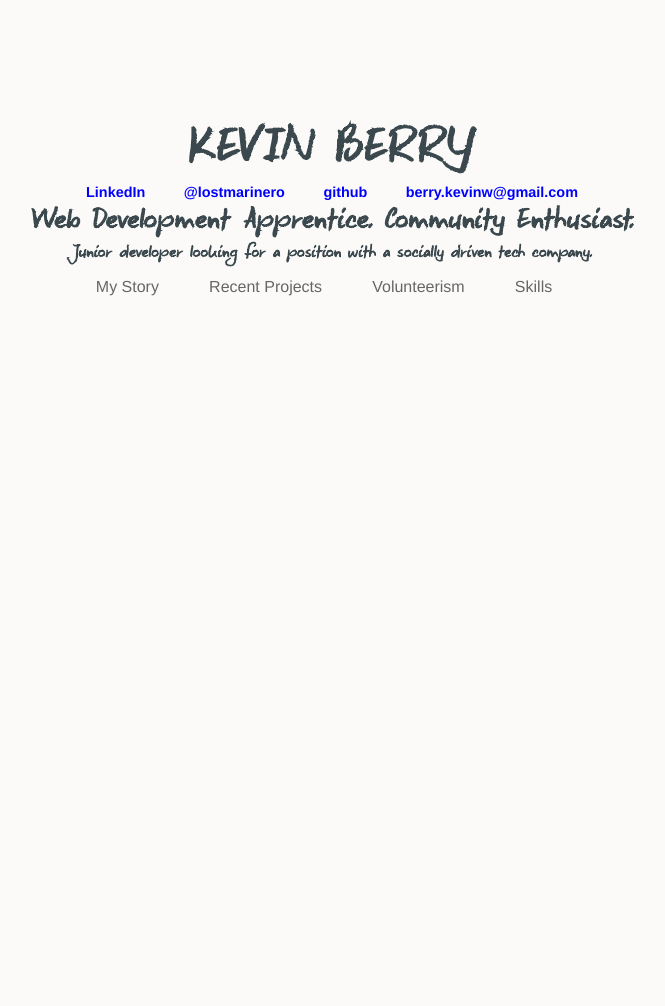
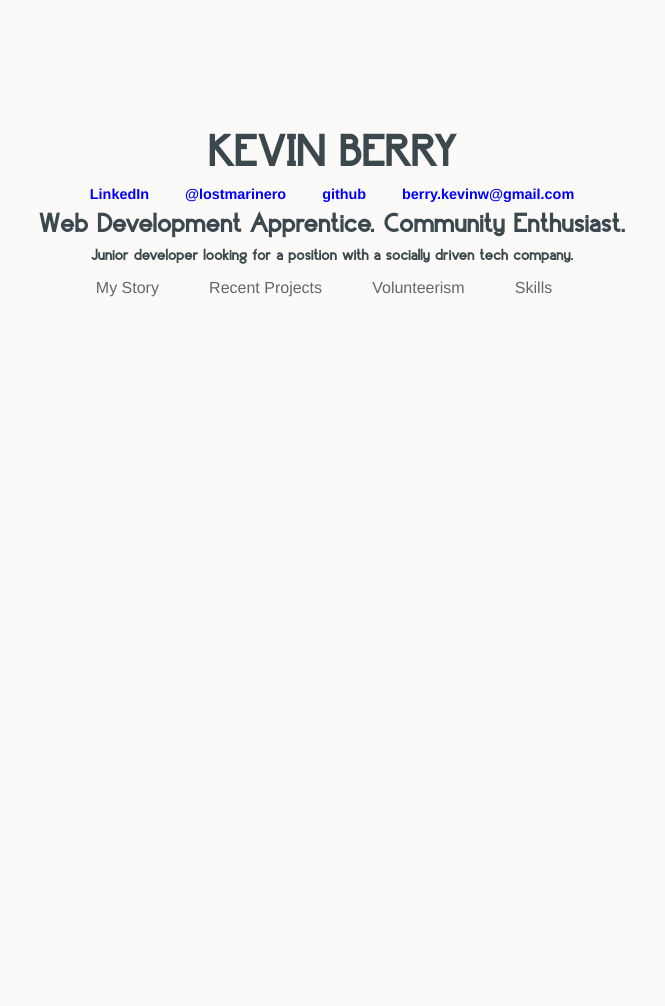
Before and after one commit to kbsail/kbsail-kbsail.github.io, a Jekyll site: the page built from index.html, in a window 1280 px wide. Shown: the whole page, without its empty margins (308-973 px from the left). Built offline with Jekyll 4.4.1, drawn with Linux system fonts in a browser that asks for light colours; Markdown is read by kramdown in place of the engine named in the settings.

Commit message:
messing with fonts

```diff
--- a/assets/css/screen.css
+++ b/assets/css/screen.css
@@ -114,8 +114,8 @@ article, aside, details, figcaption, figure, footer, header, hgroup, menu, nav,
 /* -------------------------------------------------------------------------*/
 /* INCLUDES */
 @font-face {
-  font-family: "Keswick";
-  src: url('/assets/fonts/Keswick.otf') format('opentype'); }
+  font-family: "Siple";
+  src: url('/assets/fonts/SurroundingRegular.otf') format('opentype'); }
 
 @font-face {
   font-family: "entypo";
@@ -163,7 +163,7 @@ a {
 /* line 79, ../scss/screen.scss */
 .front-page {
   clear: both;
-  font-family: "Keswick";
+  font-family: 'Siple', sans-serif;
   font-size: 1.5em;
   font-weight: bold;
   margin: 0 auto;
@@ -223,7 +223,7 @@ h2 {
 
 /* line 142, ../scss/screen.scss */
 h3 {
-  font-family: 'Keswick', script;
+  font-family: 'Siple', sans-serif;
   font-size: 2em;
   color: #679498;
   font-weight: 600;
--- a/assets/scss/screen.scss
+++ b/assets/scss/screen.scss
@@ -22,7 +22,7 @@
 /* -------------------------------------------------------------------------*/
 /* INCLUDES */
 
-@include font-face("Keswick", font-files("Keswick.otf"));
+@include font-face("Siple", font-files("SurroundingRegular.otf"));
 @include font-face("entypo", font-files("entypo.woff", "entypo.ttf", "entypo.svg"), "entypo.eot");
 @include font-face("entypo-social", font-files("entypo-social.ttf", "entypo-social.woff", "entypo-social.svg"), "entypo-social.eot");
 /* @include sticky-footer(50px, '.container', '.footer-wrapper', '#footer'); */
@@ -78,7 +78,7 @@ a {
 
 .front-page {
     clear: both;
-    font-family: "Keswick";
+    font-family: 'Siple', sans-serif;
     font-size: 1.5em;
     font-weight: bold;
     margin: 0 auto;
@@ -140,7 +140,7 @@ h2 {
 }
 
 h3 {
-  font-family: 'Keswick', script;
+  font-family: 'Siple', sans-serif;
   font-size: 2em;
   color: $darkscheme;
   font-weight: 600;
```
Also changed, not shown: assets/fonts/Keswick.otf (deleted), assets/fonts/SIPLDBO_.TTF (added), assets/fonts/SIPLDB__.TTF (added), assets/fonts/SIPLLO__.TTF (added), assets/fonts/SIPLL___.TTF (added), assets/fonts/SurroundingBold.otf (added), assets/fonts/SurroundingRegular.otf (added).
